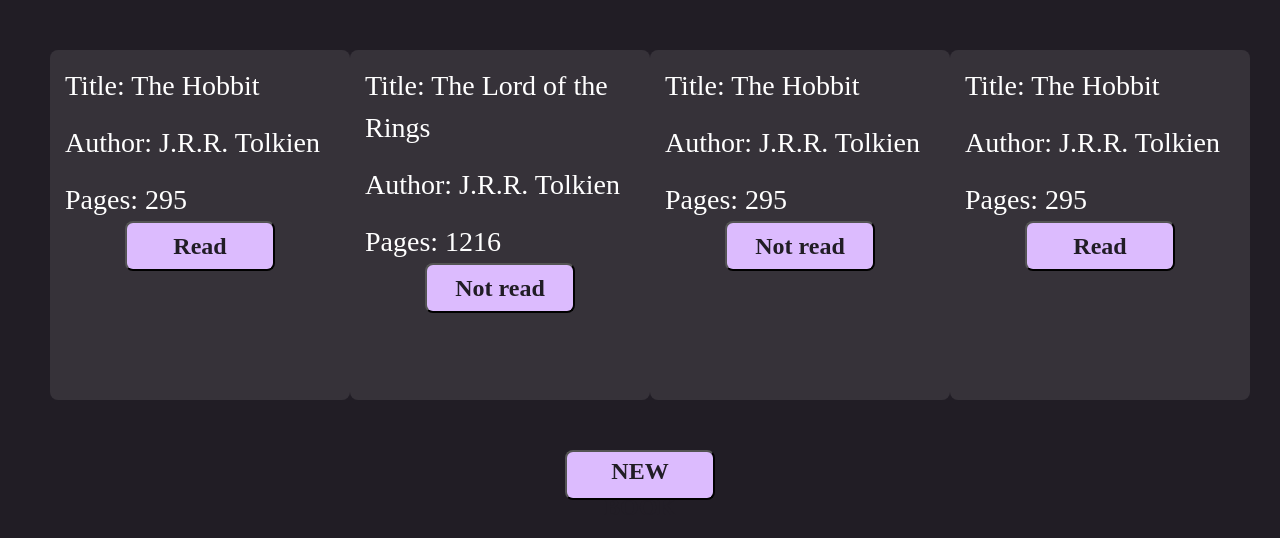
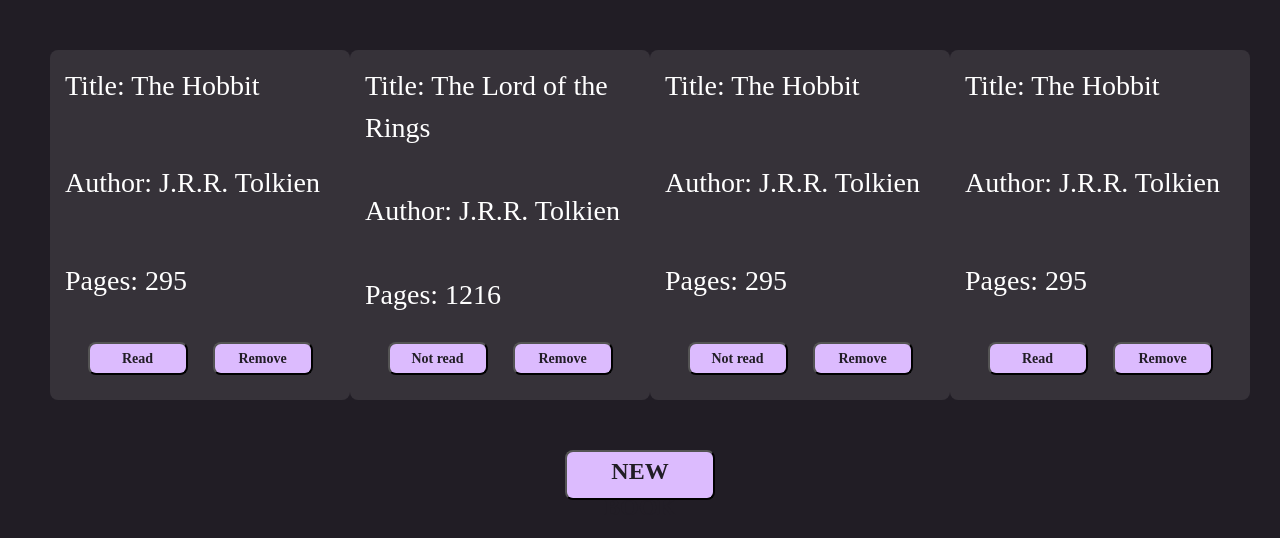
Before and after one commit to Krypto1337/library, a plain HTML site: page index.html in a window 1280 px wide. Drawn offline with Linux system fonts and the light colour scheme.

Commit message:
Added function to delete books, but many bugs left

```diff
--- a/css/style.css
+++ b/css/style.css
@@ -23,11 +23,22 @@ body {
 }
 
 #card {
-	text-align: center;
+	justify-self: center;
+	display: flex;
+	flex-direction: column;
+	align-items: left;
+	justify-content: space-between;
 	width: 300px;
 	height: 350px;
 	background-color: var(--color-surface-mixed-200);
 	border-radius: 8px;
+}
+
+.btnCardContainer {
+	display: flex;
+	justify-content: center;
+	gap: 25px;
+	padding-bottom: 25px;
 }
 
 p {
@@ -50,6 +61,12 @@ p {
 	font-weight: 700;
 	border-radius: 8px;
 	color: var(--color-surface-mixed-100);
+}
+
+.btn-secondary {
+	width: 100px;
+	height: 33px;
+	font-size: 14px;
 }
 
 .form-popup {
--- a/js/main.js
+++ b/js/main.js
@@ -1,4 +1,14 @@
+//Declerations
 const myLibrary = [];
+const container = document.querySelector(".container");
+const inputTitle = document.querySelector(".inputTitle");
+const inputAuthor = document.querySelector(".inputAuthor");
+const inputPages = document.querySelector(".inputPages");
+const radioRead = document.getElementById("radio-read");
+const radioNotRead = document.getElementById("radio-not-read");
+const form = document.getElementById("addBookForm");
+const formBtn = document.querySelector(".btn-primary");
+const btnAddBook = document.querySelector(".btnBook");
 
 function Book(title, author, pages, read) {
 	this.title = title;
@@ -10,49 +20,56 @@ function Book(title, author, pages, read) {
 	};
 }
 
-addBookToLibrary("The Hobbit", "J.R.R. Tolkien", "295", "Read");
-addBookToLibrary("The Lord of the Rings", "J.R.R. Tolkien", "1216", "Not read");
-addBookToLibrary("The Hobbit", "J.R.R. Tolkien", "295", "Not read");
-addBookToLibrary("The Hobbit", "J.R.R. Tolkien", "295", "Read");
-
 function addBookToLibrary(title, author, pages, read) {
 	myLibrary.push(new Book(title, author, pages, read));
 }
-const container = document.querySelector(".container");
-let i = 0;
+
 function displayBook(library) {
-	library.forEach((element) => {
+	library.forEach((element, index) => {
 		const card = document.createElement("div");
+		const btnContainer = document.createElement("div");
+		btnContainer.className = "btnCardContainer";
 		const pTitle = document.createElement("p");
 		const pAuthor = document.createElement("p");
 		const pPages = document.createElement("p");
 		const btnToggleRead = document.createElement("button");
+		const btnRemoveBook = document.createElement("button");
+
 		card.id = "card";
-		card.className = i;
-		i++;
+		card.dataset.index = index;
 		container.append(card);
+
 		pTitle.textContent = `Title: ${element.title}`;
 		card.appendChild(pTitle);
+
 		pAuthor.textContent = `Author: ${element.author}`;
 		card.appendChild(pAuthor);
+
 		pPages.textContent = `Pages: ${element.pages}`;
 		card.appendChild(pPages);
-		btnToggleRead.className = "btn";
+		card.appendChild(btnContainer);
+
+		btnToggleRead.classList.add("btn", "btn-secondary", "btn-toggle-read");
 		btnToggleRead.textContent = element.read;
 		btnToggleRead.addEventListener("click", () => {
-			if (btnToggleRead.textContent == "Read") {
+			if (btnToggleRead.textContent === "Read") {
 				btnToggleRead.textContent = "Not read";
 			} else {
 				btnToggleRead.textContent = "Read";
 			}
 		});
-		card.appendChild(btnToggleRead);
+		btnRemoveBook.classList.add("btn", "btn-secondary", "btn-remove-book");
+		btnRemoveBook.textContent = "Remove";
+		btnRemoveBook.addEventListener("click", (e) => {
+			const index = e.target.closest(".btn-remove-book").dataset.index;
+			myLibrary.splice(index, 1);
+			displayBook(myLibrary);
+		});
+		btnContainer.appendChild(btnToggleRead);
+		btnContainer.appendChild(btnRemoveBook);
 	});
 }
 
-displayBook(myLibrary);
-
-const btnAddBook = document.querySelector(".btnBook");
 btnAddBook.addEventListener("click", () => {
 	document.querySelector(".form-popup").style.display = "block";
 	document.querySelector(".btnDiv").style.display = "none";
@@ -62,18 +79,10 @@ btnAddBook.addEventListener("click", () => {
 //Form functionality
 
 //Prevent form-submit
-const form = document.getElementById("addBookForm");
 function handleForm(event) {
 	event.preventDefault();
 }
 form.addEventListener("submit", handleForm);
-
-const inputTitle = document.querySelector(".inputTitle");
-const inputAuthor = document.querySelector(".inputAuthor");
-const inputPages = document.querySelector(".inputPages");
-const radioRead = document.getElementById("radio-read");
-const radioNotRead = document.getElementById("radio-not-read");
-const formBtn = document.querySelector(".btn-primary");
 
 formBtn.addEventListener("click", () => {
 	if (radioRead.checked) {
@@ -96,3 +105,10 @@ formBtn.addEventListener("click", () => {
 	document.querySelector(".btnDiv").style.display = "flex";
 	container.style.display = "grid";
 });
+
+//Default Books
+addBookToLibrary("The Hobbit", "J.R.R. Tolkien", "295", "Read");
+addBookToLibrary("The Lord of the Rings", "J.R.R. Tolkien", "1216", "Not read");
+addBookToLibrary("The Hobbit", "J.R.R. Tolkien", "295", "Not read");
+addBookToLibrary("The Hobbit", "J.R.R. Tolkien", "295", "Read");
+displayBook(myLibrary);
```
